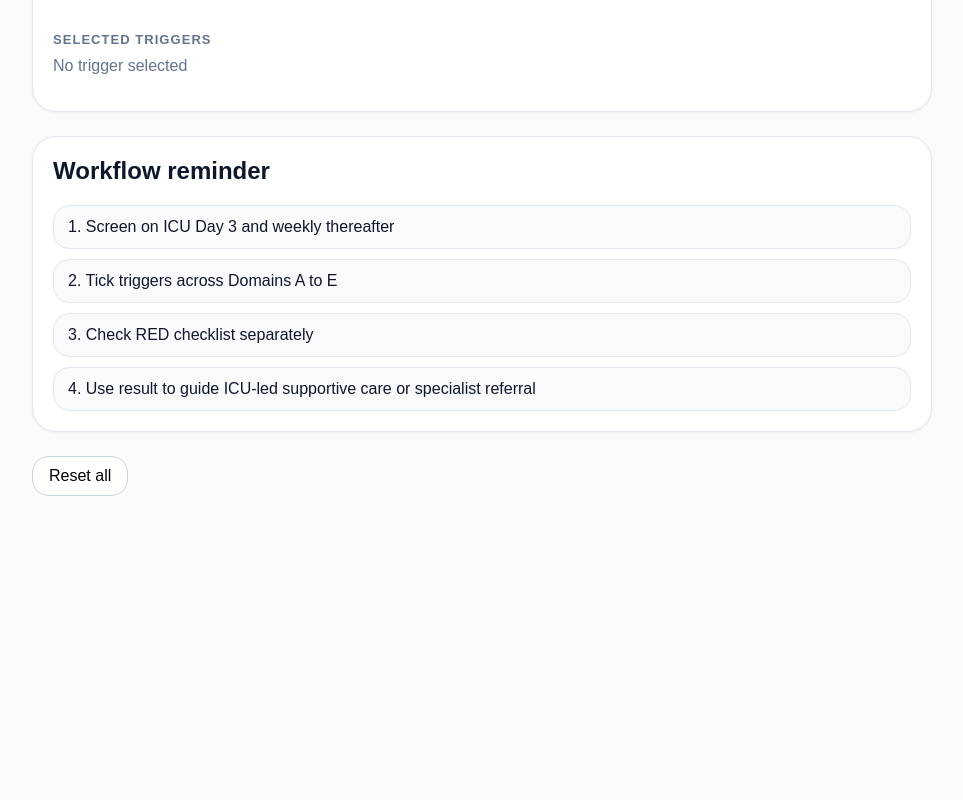
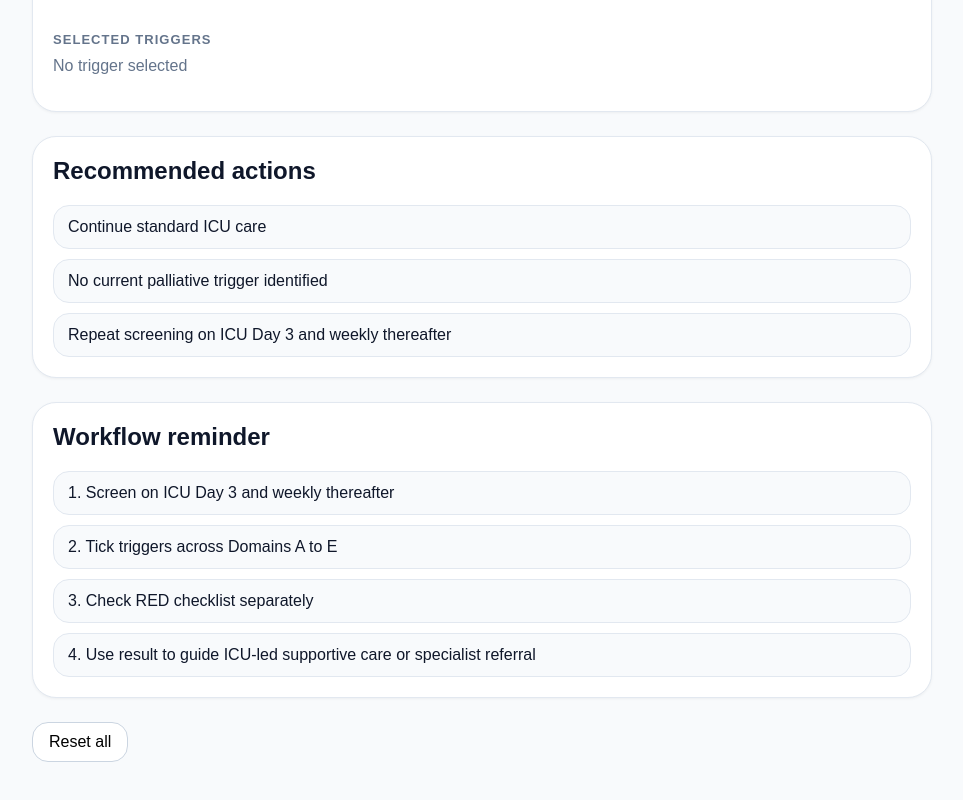
Before and after one commit to yeohjiecong/align-triage, a Next.js app: page / in a window 1280 px wide. Shown: the part 2730-3530 px from the top of the page, without its empty margins (158-1121 px from the left). Before the commit the page ends 3506 px from the top, so only its background shows below. Built offline with nearby package versions, Linux system fonts and the light colour scheme.

Commit message:
Restore recommended actions section

```diff
--- a/app/page.tsx
+++ b/app/page.tsx
@@ -511,6 +511,21 @@ export default function Page() {
           ) : null}
         </section>
 
+	<section style={styles.section}>
+ 	 <h2 style={{ marginTop: 0 }}>Recommended actions</h2>
+
+ 	 {result.actions.map((action) => (
+    	<div key={action} style={styles.actionItem}>
+    	  {action}
+  	  </div>
+ 	 ))}
+
+ 	 {result.reassessment ? (
+ 	   <div style={styles.note}>
+   	   <strong>Reassessment:</strong> {result.reassessment}
+   	 </div>
+ 	 ) : null}
+	</section>
 
         <section style={styles.section}>
           <h2 style={{ marginTop: 0 }}>Workflow reminder</h2>
```
